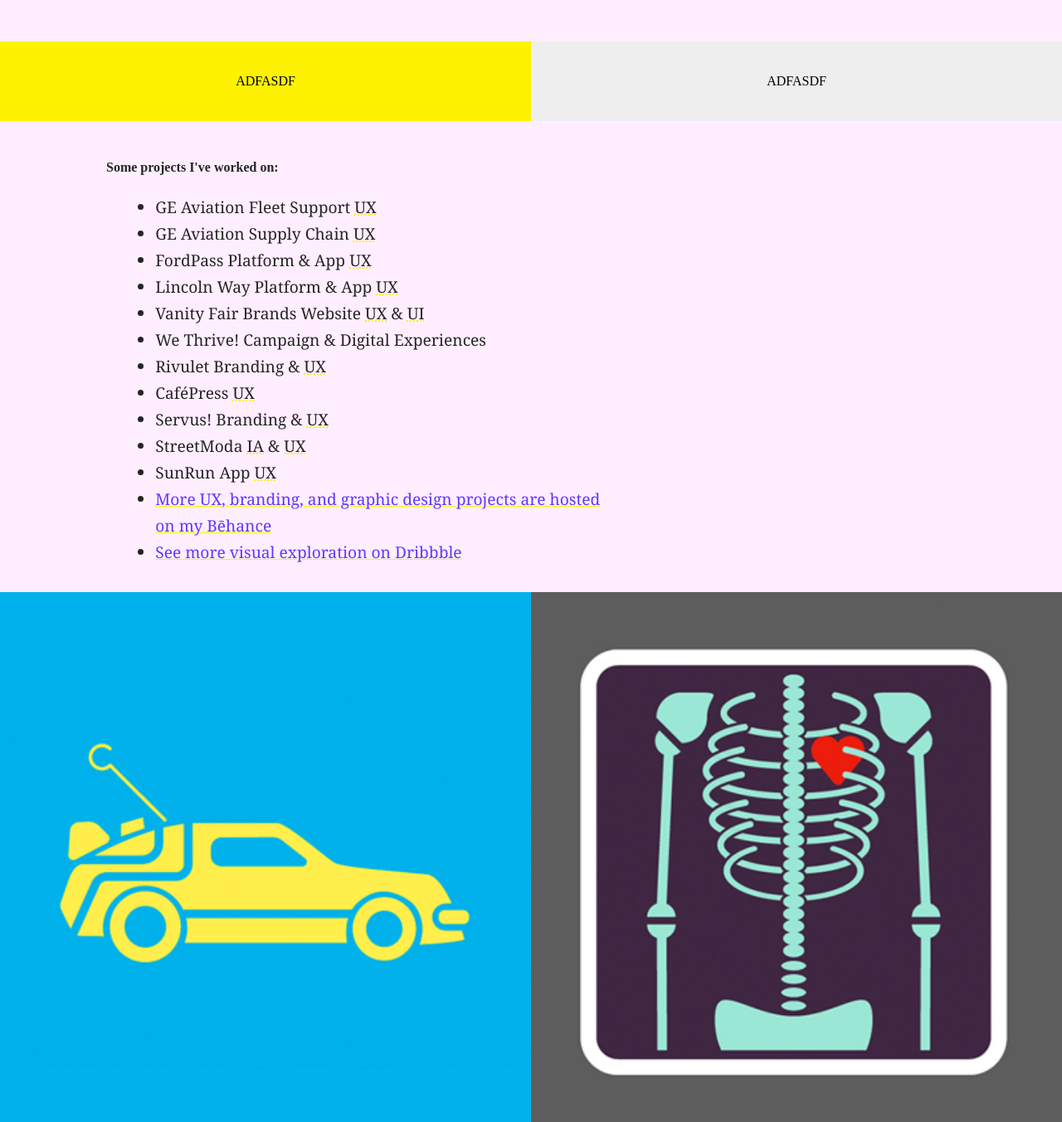
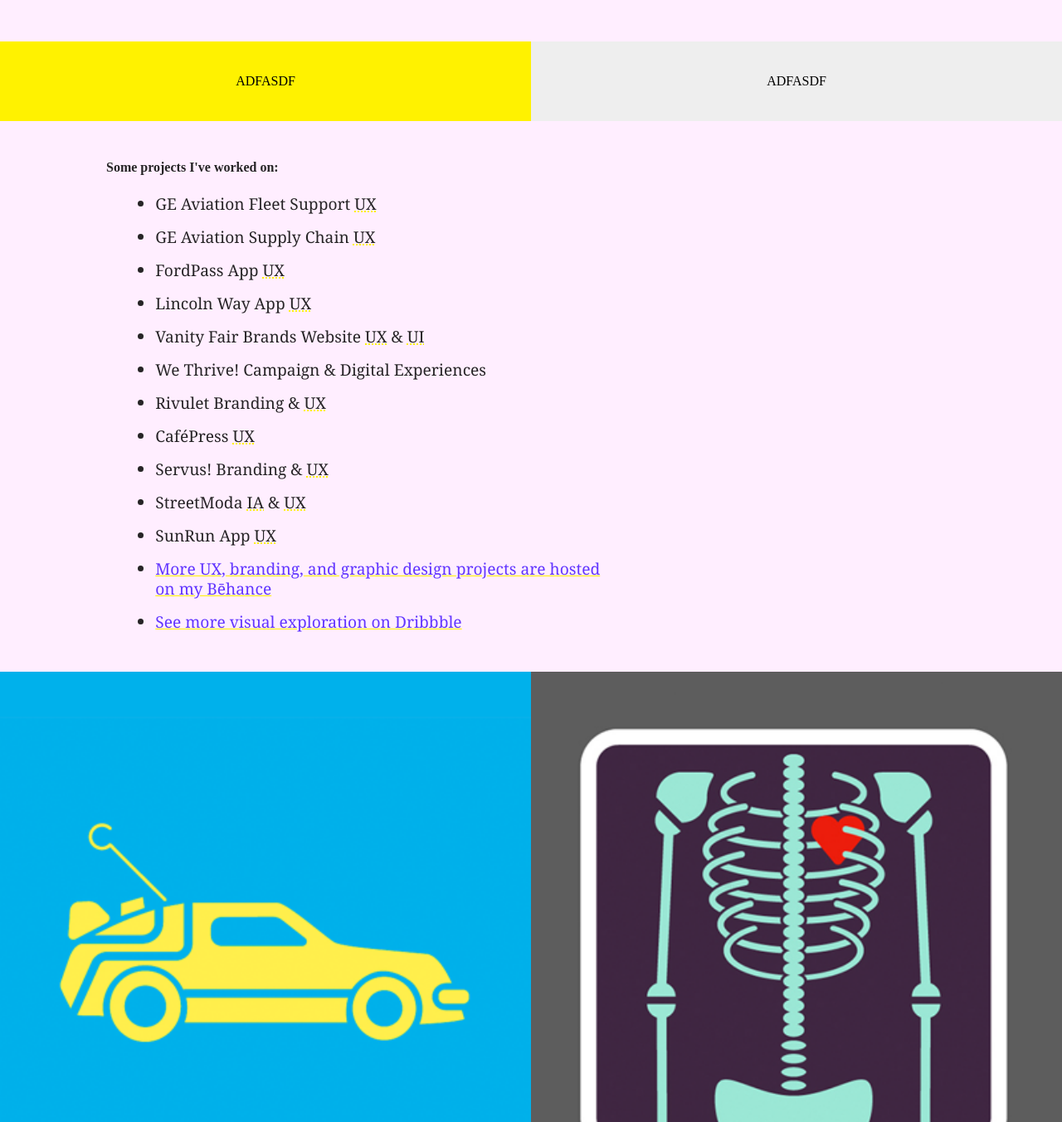
Before and after one commit to 71dpi/alex, a PHP site: page / in a window 1280 px wide. Shown: the part 943-2296 px from the top of the page at 83% size. Run offline with PHP 8.4, Linux system fonts and the light colour scheme.

Commit message:
it's working!

```diff
--- a/index.html
+++ b/index.html
@@ -50,8 +50,8 @@
     <ul>
       <li>GE Aviation Fleet Support <abbr title="User Experience">UX</abbr></li>
       <li>GE Aviation Supply Chain <abbr title="User Experience">UX</abbr></li>
-      <li>FordPass Platform & App <abbr title="User Experience">UX</abbr></li>
-      <li>Lincoln Way Platform & App <abbr title="User Experience">UX</abbr></li>
+      <li>FordPass App <abbr title="User Experience">UX</abbr></li>
+      <li>Lincoln Way App <abbr title="User Experience">UX</abbr></li>
       <li>Vanity Fair Brands Website <abbr title="User Experience">UX</abbr> & <abbr title="User Interface">UI</abbr></li>
       <li>We Thrive! Campaign & Digital Experiences</li>
       <li>Rivulet Branding & <abbr title="User Experience">UX</abbr></li>
@@ -67,6 +67,5 @@
   <img src="img/about2.png" class="tile pic-tile">
   <img src="img/about3.jpg" class="tile pic-tile">
   <img src="img/about4.png" class="tile pic-tile">
-
   </body>
 </html>
--- a/style.css
+++ b/style.css
@@ -129,7 +129,7 @@ li {
   font-size: 1.2rem;
   color: rgba(0, 0, 0, 0.85);
   letter-spacing: 0;
-  line-height: 2rem;
+  line-height: 1.5rem;
   font-family: charter, Georia, Cambria, 'Times New Roman', Times, serif;
     font-style: normal;
     font-weight: 400;
@@ -138,6 +138,7 @@ li {
     text-rendering: optimizeLegibility;
     -webkit-font-smoothing: antialiased;
     margin-left: -0.5rem;
+    padding-bottom: 1rem;
 }
 abbr {
   text-decoration-color: #fff200;
@@ -201,7 +202,6 @@ a.ani-link:visited:hover:after {
   font-size: 1rem;
   font-family: HelveticaNeue-Bold;
   text-transform: uppercase;
-
 }
 .tile2 {
   background: #eee;
```
Also changed, not shown: img/about1.webp (added), img/about2.webp (added), img/about3.webp (added), img/about4.webp (added), 2 other files.
